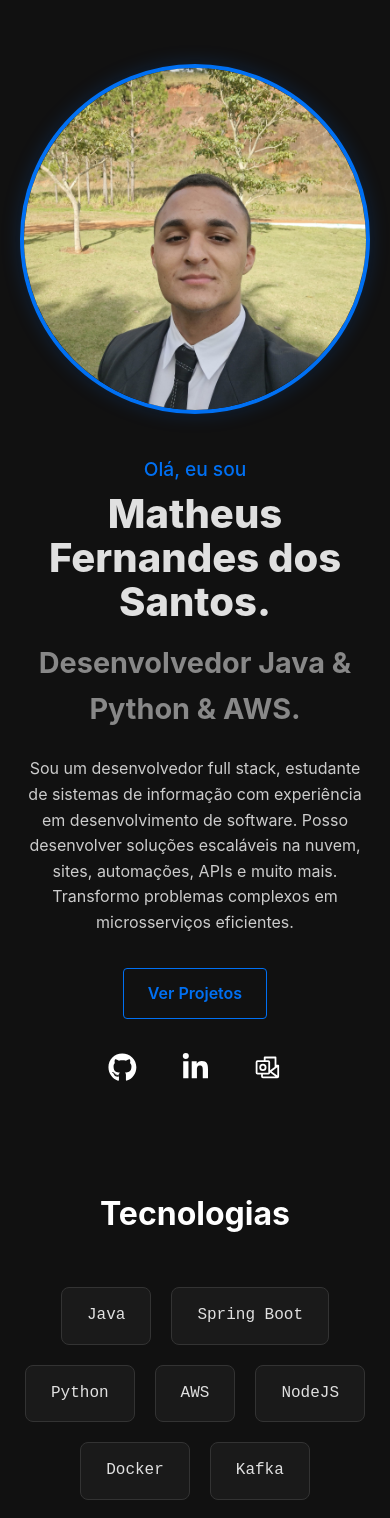
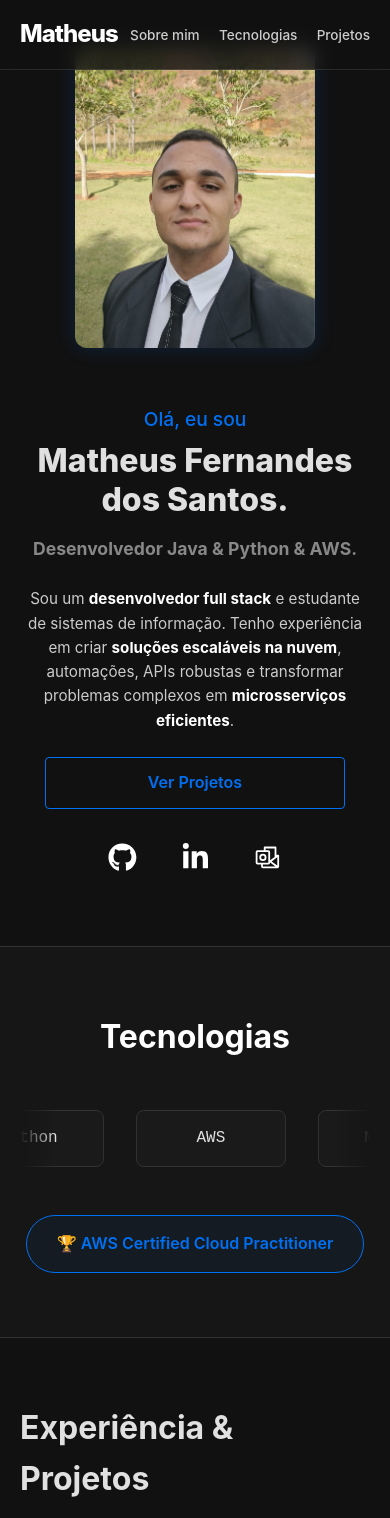
Before and after one commit to ymatzz/portfolio, a Next.js app: page / in a window 390 px wide. Shown: the top 1518 px of the page. Built offline with nearby package versions, Linux system fonts and the light colour scheme.

Commit message:
chore: improve site

```diff
--- a/src/app/components/Hero/Hero.jsx
+++ b/src/app/components/Hero/Hero.jsx
@@ -6,17 +6,19 @@ import { PiMicrosoftOutlookLogo } from "react-icons/pi";
 
 export default function Hero() {
     return (
-        <section className={styles.section}>
+        <section className={styles.section} id="home">
             {/* Bloco de Texto */}
             <div className={styles.content}>
                 <span className={styles.greeting}>Olá, eu sou</span>
                 <h1 className={styles.title}>Matheus Fernandes dos Santos.</h1>
                 <h2 className={styles.subtitle}>Desenvolvedor Java & Python & AWS.</h2>
+
                 <p className={styles.description}>
-                    Sou um desenvolvedor full stack, estudante de sistemas de informação com experiência em desenvolvimento de software.
-                    Posso desenvolver soluções escaláveis na nuvem, sites, automações, APIs e muito mais. Transformo problemas complexos em
-                    microsserviços eficientes.
+                    Sou um <strong>desenvolvedor full stack</strong> e estudante de sistemas de informação.
+                    Tenho experiência em criar <strong>soluções escaláveis na nuvem</strong>, automações,
+                    APIs robustas e transformar problemas complexos em <strong>microsserviços eficientes</strong>.
                 </p>
+
                 <a href="#projects" className={styles.ctaButton}>
                     Ver Projetos
                 </a>
@@ -24,7 +26,7 @@ export default function Hero() {
                 {/* Contêiner dos Ícones de Contato */}
                 <div className={styles.contactIcons}>
                     <a
-                        href="https://github.com/ymatzz" // Substitua pelo seu link
+                        href="https://github.com/ymatzz"
                         target="_blank"
                         rel="noopener noreferrer"
                         className={styles.iconLink}
@@ -33,7 +35,7 @@ export default function Hero() {
                         <FaGithub />
                     </a>
                     <a
-                        href="https://www.linkedin.com/in/matheus-fernandes-1b3386234/" // Substitua pelo seu link
+                        href="https://www.linkedin.com/in/matheus-fernandes-1b3386234/"
                         target="_blank"
                         rel="noopener noreferrer"
                         className={styles.iconLink}
@@ -42,7 +44,7 @@ export default function Hero() {
                         <FaLinkedinIn />
                     </a>
                     <a
-                        href="mailto:matheus.fernandes.2012@hotmail.com" // Substitua pelo seu email
+                        href="mailto:matheus.fernandes.2012@hotmail.com"
                         className={styles.iconLink}
                         aria-label="Email"
                     >
@@ -54,10 +56,11 @@ export default function Hero() {
             {/* Bloco da Imagem */}
             <div className={styles.imageContainer}>
                 <Image
-                    src="/images/profile.jpg"
+                    src="/images/profile.jpeg" // Certifique-se que o nome do arquivo está correto
                     alt="Foto de Matheus Fernandes"
-                    width={350}
-                    height={350}
+                    // MUDANÇA AQUI: Formato Retrato (Vertical) para alinhar com a altura do texto
+                    width={400}
+                    height={500}
                     className={styles.profileImage}
                     priority
                 />
--- a/src/app/components/Hero/Hero.module.css
+++ b/src/app/components/Hero/Hero.module.css
@@ -1,22 +1,22 @@
 /* components/Hero/Hero.module.css */
 
 .section {
-    min-height: 90vh;
-    /* Garante altura quase total da tela */
+    min-height: auto;
+    /* AJUSTE: Padding igual em cima e embaixo para centralizar visualmente na tela */
+    padding: 6rem 20px;
+
     display: flex;
     flex-direction: row;
-    /* Coloca imagem ao lado do texto */
     justify-content: space-between;
+    /* CRUCIAL: align-items center garante que o centro da imagem alinhe com o centro do texto */
     align-items: center;
-    max-width: 1000px;
-    /* Aumentei um pouco para caber os dois */
+    max-width: 1100px;
+    /* Aumentei levemente para dar respiro lateral à imagem maior */
     margin: 0 auto;
-    padding: 0 20px;
-    gap: 2rem;
-    /* Espaço entre texto e foto */
+    gap: 4rem;
+    /* Aumentei o gap para separar mais a foto do texto */
 }
 
-/* Container para o texto não esticar demais */
 .content {
     flex: 1;
     display: flex;
@@ -49,28 +49,30 @@
     font-size: 1rem;
     color: #ccc;
     margin-bottom: 2rem;
+    line-height: 1.6;
+}
+
+.description strong {
+    color: white;
+    font-weight: 700;
 }
 
 /* Estilização da Imagem */
 .imageContainer {
     flex: 0 0 auto;
-    /* Impede a imagem de encolher */
     position: relative;
+    /* Removemos qualquer margem negativa se houver */
 }
 
 .profileImage {
-    border-radius: 50%;
-    /* Deixa redonda */
-    border: 4px solid var(--accent-color);
-    /* Borda na cor do tema */
+    border-radius: 12px;
     box-shadow: 0 0 20px rgba(0, 112, 243, 0.2);
-    /* Glow suave */
+    /* CRUCIAL: object-fit cover garante que a foto preencha o retângulo 400x500 sem esticar seu rosto */
     object-fit: cover;
 }
 
 .ctaButton {
     align-self: flex-start;
-    /* Botão alinhado à esquerda */
     padding: 12px 24px;
     border: 1px solid var(--accent-color);
     color: var(--accent-color);
@@ -84,74 +86,94 @@
     background: rgba(0, 112, 243, 0.1);
 }
 
-/* NOVOS ESTILOS PARA OS ÍCONES */
 .contactIcons {
     display: flex;
     gap: 1.5rem;
-    /* Espaço entre os ícones */
     align-items: center;
 }
 
 .iconLink {
     color: #fff;
-    /* Ícones brancos */
     font-size: 1.8rem;
-    /* Tamanho dos ícones */
     transition: all 0.3s ease;
     display: flex;
     align-items: center;
     justify-content: center;
     padding: 8px;
     border-radius: 50%;
-    /* Deixa o fundo redondo no hover */
     border: 2px solid transparent;
-    /* Borda transparente inicial */
 }
 
 .iconLink:hover {
     color: var(--accent-color);
-    /* Muda cor no hover */
     border-color: var(--accent-color);
-    /* Adiciona borda colorida */
     box-shadow: 0 0 15px rgba(0, 112, 243, 0.3);
-    /* Glow suave */
     transform: translateY(-3px);
-    /* Leve subida */
 }
 
 /* RESPONSIVIDADE (Mobile) */
-@media (max-width: 768px) {
+@media (max-width: 900px) {
     .section {
         flex-direction: column-reverse;
-        /* Inverte: Imagem em cima, texto embaixo */
-        justify-content: center;
+        /* Inverte a ordem: Foto em cima, Texto embaixo */
         text-align: center;
-        padding-top: 4rem;
+        /* Reduzi o padding superior para a foto não ficar muito longe do topo */
+        padding: 3rem 20px 4rem 20px;
+        gap: 2rem;
     }
 
     .content {
         align-items: center;
-        /* Centraliza texto no mobile */
+        /* Centraliza todo o texto e botões */
+    }
+
+    .title {
+        /* Reduzi de 2.5rem para 2rem para caber melhor em telas pequenas */
+        font-size: 2rem;
+        line-height: 1.2;
+    }
+
+    .subtitle {
+        font-size: 1.1rem;
+        /* Subtítulo mais delicado */
+        margin-bottom: 1.5rem;
+    }
+
+    .description {
+        font-size: 0.95rem;
+        /* Texto de descrição levemente menor */
+        margin-bottom: 1.5rem;
     }
 
     .ctaButton {
         align-self: center;
-        /* Centraliza botão no mobile */
-    }
-
-    .title {
-        font-size: 2.5rem;
+        /* Garante que o botão fique no meio */
+        margin-bottom: 1.5rem;
+        width: 100%;
+        /* Botão largo fica mais fácil de clicar no dedo */
+        max-width: 300px;
     }
 
     .contactIcons {
         justify-content: center;
-        /* Centraliza ícones no mobile */
-        margin-bottom: 2rem;
-        /* Espaço extra se ficar acima da foto */
+        margin-bottom: 0;
     }
 
-    .ctaButton {
-        margin-bottom: 1.5rem;
-        /* Ajuste de margem no mobile */
+    /* --- AQUI ESTÁ A MÁGICA PARA A FOTO --- */
+    .profileImage {
+        width: 100% !important;
+        /* Respeita o container */
+
+        /* MUDANÇA PRINCIPAL: */
+        max-width: 240px;
+        /* Limita a largura máxima. Antes estava 350px (muito grande) */
+
+        height: auto !important;
+        /* Mantém a proporção correta */
+        aspect-ratio: 4/5;
+        /* Mantém o formato retrato */
+
+        margin-bottom: 1rem;
+        /* Espaço entre a foto e o "Olá, eu sou" */
     }
 }
--- /dev/null
+++ b/src/app/components/Navbar/Navbar.jsx
@@ -0,0 +1,28 @@
+import Link from 'next/link'; // Opcional, mas bom para router interno se precisar
+import styles from './Navbar.module.css';
+
+export default function Navbar() {
+    return (
+        <nav className={styles.nav}>
+            <div className={styles.container}>
+                {/* Logo / Nome no canto esquerdo */}
+                <Link href="/" className={styles.logo}>
+                    Matheus
+                </Link>
+
+                {/* Links de navegação */}
+                <ul className={styles.navLinks}>
+                    <li>
+                        <a href="#home" className={styles.link}>Sobre mim</a>
+                    </li>
+                    <li>
+                        <a href="#skills" className={styles.link}>Tecnologias</a>
+                    </li>
+                    <li>
+                        <a href="#projects" className={styles.link}>Projetos</a>
+                    </li>
+                </ul>
+            </div>
+        </nav>
+    );
+}
--- /dev/null
+++ b/src/app/components/Navbar/Navbar.module.css
@@ -0,0 +1,100 @@
+/* ... (Mantenha o .nav como estava) ... */
+.nav {
+    position: fixed;
+    top: 0;
+    left: 0;
+    width: 100%;
+    height: 70px;
+    background: rgba(17, 17, 17, 0.8);
+    backdrop-filter: blur(10px);
+    z-index: 1000;
+    border-bottom: 1px solid rgba(255, 255, 255, 0.1);
+}
+
+.container {
+    max-width: 1100px;
+    margin: 0 auto;
+    padding: 0 20px;
+    height: 100%;
+    display: flex;
+
+    /* MUDANÇA 1: Centraliza o conteúdo direto (no caso, a ul .navLinks) */
+    justify-content: center;
+    align-items: center;
+
+    /* Necessário para o posicionamento absoluto do logo funcionar referente a este container */
+    position: relative;
+}
+
+.logo {
+    font-size: 1.5rem;
+    font-weight: 800;
+    color: #fff;
+    letter-spacing: -1px;
+
+    /* MUDANÇA 2: Tira o logo do fluxo normal e fixa na esquerda */
+    position: absolute;
+    left: 20px;
+    /* Alinha com o padding do container */
+}
+
+.logo span {
+    color: var(--accent-color);
+}
+
+.navLinks {
+    display: flex;
+    gap: 2rem;
+    list-style: none;
+    /* Não precisa de margin ou float, o justify-content: center do pai já resolve */
+}
+
+.link {
+    color: #ccc;
+    font-size: 0.95rem;
+    font-weight: 500;
+    transition: color 0.3s ease;
+    position: relative;
+}
+
+.link:hover {
+    color: #fff;
+}
+
+.link::after {
+    content: '';
+    position: absolute;
+    width: 0;
+    height: 2px;
+    bottom: -4px;
+    left: 0;
+    background-color: var(--accent-color);
+    transition: width 0.3s ease;
+}
+
+.link:hover::after {
+    width: 100%;
+}
+
+/* RESPONSIVIDADE */
+@media (max-width: 768px) {
+
+    /* MUDANÇA 3: No mobile, não queremos sobreposição.
+     Voltamos ao padrão "um em cada ponta" */
+    .container {
+        justify-content: space-between;
+    }
+
+    .logo {
+        position: static;
+        /* Remove o absolute no mobile para fluir naturalmente */
+    }
+
+    .navLinks {
+        gap: 1.2rem;
+    }
+
+    .link {
+        font-size: 0.85rem;
+    }
+}
--- a/src/app/components/Skills/Skills.jsx
+++ b/src/app/components/Skills/Skills.jsx
@@ -7,20 +7,34 @@ export default function Skills() {
         "NodeJS", "Docker", "Kafka", "RabbitMQ", "SQL", "NoSQL"
     ];
 
+    // Duplicamos a lista para garantir o loop infinito perfeito
+    const carouselSkills = [...skills, ...skills];
+
     return (
-        <section className={styles.section} id="skills">
-            <h2 className={styles.heading}>Tecnologias</h2>
-            <div className={styles.grid}>
-                {skills.map((skill) => (
-                    <div key={skill} className={styles.skillItem}>
-                        {skill}
+        <section className={styles.sectionWrapper} id="skills">
+            <div className={styles.container}>
+                <h2 className={styles.heading}>Tecnologias</h2>
+
+                {/* Container que esconde o excesso (janela de visualização) */}
+                <div className={styles.slider}>
+                    {/* Pista que se move */}
+                    <div className={styles.slideTrack}>
+                        {carouselSkills.map((skill, index) => (
+                            // Usamos index na key porque temos itens duplicados
+                            <div key={`${skill}-${index}`} className={styles.skillItem}>
+                                {skill}
+                            </div>
+                        ))}
                     </div>
-                ))}
-            </div>
+                </div>
 
-            {/* Destaque para a certificação encontrada nos seus dados */}
-            <div className={styles.certBadge} onClick={() => window.open('https://www.credly.com/badges/8abc4bf0-a5f5-4b69-9e7c-294a13300da4/public_url', '_blank')}>
-                🏆 AWS Certified Cloud Practitioner
+                <div
+                    className={styles.certBadge}
+                    onClick={() => window.open('https://www.credly.com/badges/8abc4bf0-a5f5-4b69-9e7c-294a13300da4/public_url', '_blank')}
+                    style={{ cursor: 'pointer' }} // Adicionei cursor pointer para indicar clique
+                >
+                    🏆 AWS Certified Cloud Practitioner
+                </div>
             </div>
         </section>
     );
--- a/src/app/components/Skills/Skills.module.css
+++ b/src/app/components/Skills/Skills.module.css
@@ -8,43 +8,77 @@
 .heading {
     font-size: 2rem;
     margin-bottom: 3rem;
-    /* Um pouco mais de espaço antes dos cards */
     font-weight: 700;
-
-    /* ADICIONADO: Centraliza o título "Tecnologias" */
     text-align: center;
     color: #fff;
 }
 
-.grid {
+.slider {
+    margin: 0 auto;
+    overflow: hidden;
+    /* Esconde o que sai da tela */
+    position: relative;
+    width: 100%;
+    max-width: 900px;
+    /* Largura controlada para mostrar +/- 5 itens dependendo do tamanho do card */
+
+    /* Opcional: Efeito de fade nas laterais para ficar elegante */
+    mask-image: linear-gradient(to right, transparent, black 10%, black 90%, transparent);
+    -webkit-mask-image: linear-gradient(to right, transparent, black 10%, black 90%, transparent);
+}
+
+.slideTrack {
     display: flex;
-    /* Mudando para Flex para centralizar melhor se houver poucos itens na linha */
-    flex-wrap: wrap;
-    justify-content: center;
-    /* Garante que o bloco de skills fique no meio */
-    gap: 20px;
+    width: max-content;
+    /* Garante que fiquem todos numa linha só */
+    gap: 2rem;
+    /* Espaço entre os cards */
+    animation: scroll 25s linear infinite;
+    /* A mágica da animação */
+}
+
+/* Pausa a animação quando passar o mouse em cima */
+.slideTrack:hover {
+    animation-play-state: paused;
 }
 
 .skillItem {
     background: #1a1a1a;
-    padding: 15px 25px;
-    /* Cards um pouco mais largos */
+    padding: 15px 0;
+    /* Padding vertical */
+    width: 150px;
+    /* Largura fixa para garantir uniformidade no carrossel */
     border-radius: 8px;
-    /* Cantos um pouco mais arredondados */
     text-align: center;
     border: 1px solid #333;
     font-family: monospace;
     font-size: 1rem;
-    transition: transform 0.2s, border-color 0.2s;
+    color: #e0e0e0;
 
-    /* Garante que os itens não fiquem gigantes nem minusculos */
-    flex: 0 1 auto;
+    /* Importante para o flex não esmagar os itens */
+    flex-shrink: 0;
+    display: flex;
+    align-items: center;
+    justify-content: center;
+
+    transition: border-color 0.2s, background-color 0.2s;
 }
 
 .skillItem:hover {
-    transform: translateY(-5px);
     border-color: var(--accent-color);
     background: #222;
+}
+
+/* Animação que move a pista da direita para a esquerda */
+@keyframes scroll {
+    0% {
+        transform: translateX(0);
+    }
+
+    100% {
+        /* Move exatamente 50% (o tamanho da lista original) para criar o loop perfeito */
+        transform: translateX(-50%);
+    }
 }
 
 .certBadge {
@@ -65,3 +99,29 @@
     font-weight: 600;
     text-align: center;
 }
+
+/* Wrapper que pega a largura total da tela e muda a cor */
+.sectionWrapper {
+    width: 100%;
+    background-color: #161616;
+    /* Um cinza levemente mais claro que o fundo principal */
+    border-top: 1px solid #333;
+    /* Uma linha sutil de separação */
+    border-bottom: 1px solid #333;
+    /* Opcional: fecha a seção */
+
+    /* Espaçamento interno da seção inteira */
+    padding: 4rem 0;
+    margin-top: 0;
+    /* Remove margens externas para colar no Hero */
+}
+
+/* Container interno que alinha com o conteúdo do Hero */
+.container {
+    max-width: 1000px;
+    /* Mesma largura do Hero */
+    margin: 0 auto;
+    /* Centraliza na tela */
+    padding: 0 20px;
+    /* Margem de segurança lateral */
+}
--- a/src/app/page.jsx
+++ b/src/app/page.jsx
@@ -1,5 +1,6 @@
 import Head from 'next/head';
 import Hero from './components/Hero/Hero';
+import Navbar from './components/Navbar/Navbar';
 import Skills from './components/Skills/Skills';
 import Experience from './components/Experience/Experience';
 
@@ -7,9 +8,12 @@ export default function Home() {
     return (
         <>
             <Head>
-                <title>Portfolio Dev | Matheus Fernandes dos Santos</title>
-                <meta name="description" content="Portfolio de desenvolvedor Java, Pyhton e AWS" />
+                <title>Matheus Fernandes | Desenvolvedor Full Stack</title>
+                <meta name="description" content="Portfolio de Matheus Fernandes" />
             </Head>
+
+            {/* A Navbar fica fora da main para ficar fixa no topo */}
+            <Navbar />
 
             <main>
                 <Hero />
@@ -17,8 +21,9 @@ export default function Home() {
                 <Experience />
             </main>
 
-            <footer style={{ textAlign: 'center', padding: '2rem', color: '#666' }}>
-                <p>Desenvolvido com Next.js & CSS Modules</p>
+            {/* Footer simples */}
+            <footer style={{ textAlign: 'center', padding: '4rem 2rem', color: '#666', fontSize: '0.9rem' }}>
+                <p>© 2026 Matheus Fernandes. Todos os direitos reservados.</p>
             </footer>
         </>
     );
```
Also changed, not shown: public/images/profile.jpeg (added), public/images/profile.jpg (deleted).
